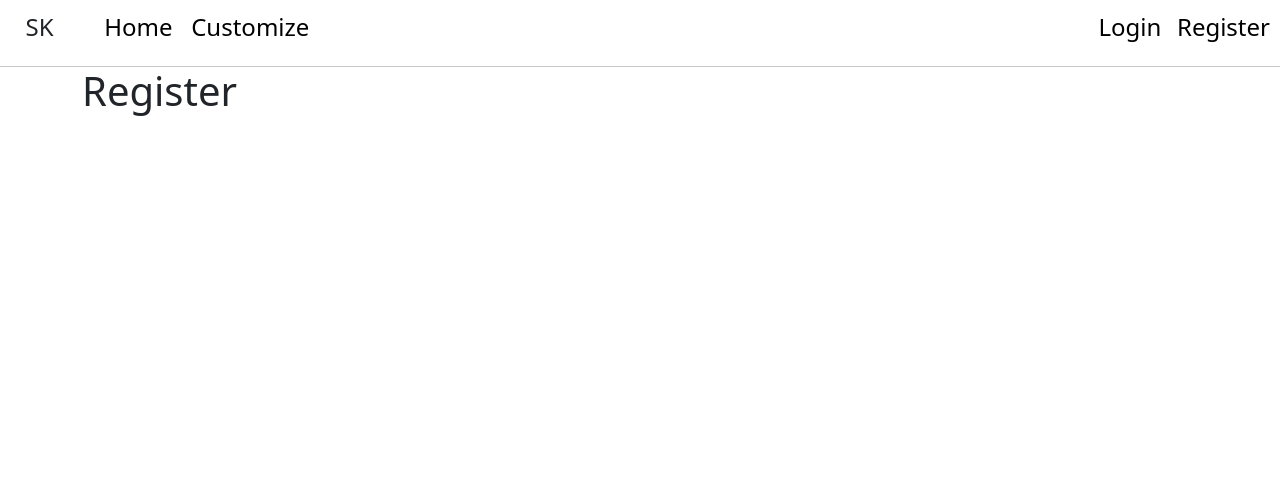
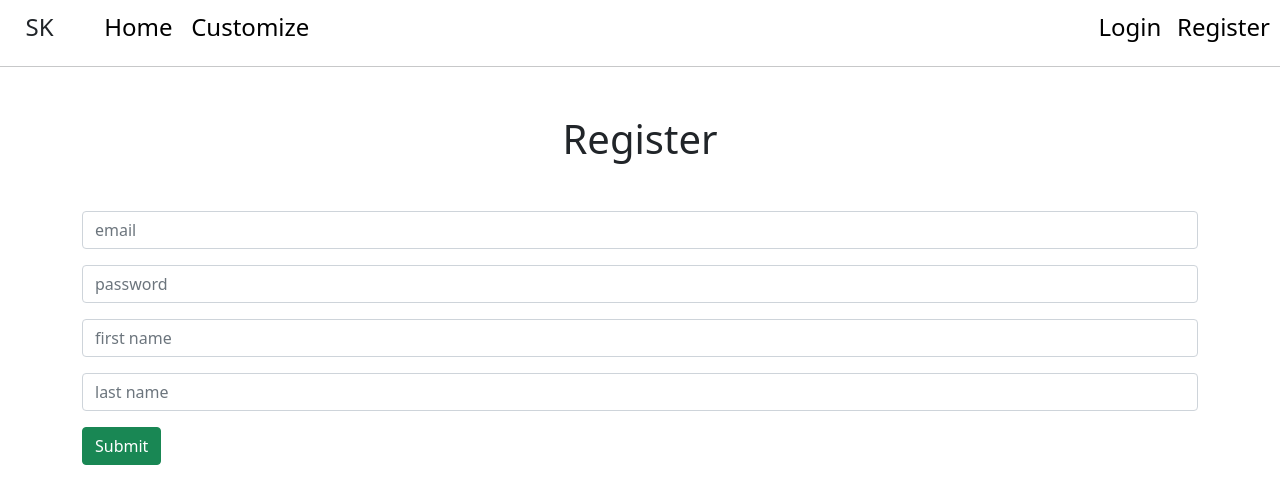
Before and after one commit to danielxhogan/schieffers-keezers, a React (Create React App) app in the folder client/: page /register in a window 1280 px wide. Shown: the top 504 px of the page. Built offline with nearby package versions, Linux system fonts and the light colour scheme; no server answers.

Commit message:
add register page

```diff
--- a/client/src/App.js
+++ b/client/src/App.js
@@ -1,5 +1,5 @@
 import React, { useState, useEffect } from 'react';
-// import './App.css';
+import './App.css';
 import { BrowserRouter as Router, Switch, Route, Redirect } from 'react-router-dom';
 
 // ROUTES
@@ -16,8 +16,6 @@ import Admin from './components/Admin';
 
 // CONSTANTS
 const BASE_URL = 'http://localhost:3001';
-
-
 
 // APP
 // *****************************************************************************************
@@ -48,7 +46,6 @@ const App = () => {
     checkAuthentication();
   })
 
-
   return <>
     <Nav authenticated={authenticated} setAuth={setAuth}/>
 
@@ -70,7 +67,9 @@ const App = () => {
           />
 
           <Route exact path='/register'
-                 render={props => <Register {...props} />}
+                 render={props => !authenticated ?
+                                  <Register {...props} setAuth={setAuth}/> :
+                                  <Redirect to='/' /> }
           />
 
 
--- a/client/src/components/Customize.js
+++ b/client/src/components/Customize.js
@@ -1,9 +1,28 @@
 import React from 'react';
-
+import '../App.css';
+import Card from 'react-bootstrap/Card';
+import Button from 'react-bootstrap/Button';
 
 const Customize = () => {
   return <>
-    <h1>Customize</h1>
+    <h1>Customize Your Keezer</h1>
+
+    <Card style={{ width: '18rem' }}>
+      <Card.Img variant="top" src="/images/freezer-sm.jpg" />
+      <Card.Body>
+        <Card.Title>Card Title</Card.Title>
+        <Card.Text>
+          Some quick example text to build on the card title and make up the bulk of
+          the card's content.
+        </Card.Text>
+        <Button variant="primary">Go somewhere</Button>
+      </Card.Body>
+    </Card>
+
+
+
+
+
   </>
 }
 
--- a/client/src/components/Register.js
+++ b/client/src/components/Register.js
@@ -1,9 +1,50 @@
-import React from 'react';
+import React, { useState } from 'react';
+import { Link } from 'react-router-dom';
 
+const Register = ({ setAuth }) => {
 
-const Register = () => {
+  const [inputs, setInputs] = useState({
+    email: '',
+    password: '',
+    first_name: '',
+    last_name: ''
+  });
+
+  const {email, password, first_name, last_name} = inputs;
+
+  const onChange = e => {
+    setInputs({...inputs, [e.target.name]: e.target.value})
+  };
+
+  const onSubmit = async (e) => {
+    e.preventDefault();
+    try {
+      const body = {email, password, first_name, last_name};
+
+      const response = await fetch('http://localhost:3001/auth/register', {
+                                   method:'POST',
+                                   headers:{'Content-type': 'application/json'},
+                                   body: JSON.stringify(body)
+                                  });
+
+    const parseRes = await response.json();
+    localStorage.setItem('token', parseRes);
+    setAuth();
+
+    } catch (err) {
+      console.log(err.message);
+    }
+  };
+
   return <>
-    <h1>Register</h1>
+  <h1 className='text-center my-5'>Register</h1>
+  <form onSubmit={onSubmit}>
+    <input type='email' name='email' placeholder='email' value={email} onChange={onChange} className='form-control my-3' />
+    <input type='password' name='password' placeholder='password' value={password} onChange={onChange} className='form-control my-3' />
+    <input type='text' name='first_name' placeholder='first name' value={first_name} onChange={onChange} className='form-control my-3' />
+    <input type='text' name='last_name' placeholder='last name' value={last_name} onChange={onChange} className='form-control my-3' />
+    <button className='btn btn-success btn-block'>Submit</button>
+  </form>
   </>
 }
 
--- a/client/src/components/nav/Nav.js
+++ b/client/src/components/nav/Nav.js
@@ -18,13 +18,11 @@ const Nav = (props) => {
         </ul>
       </nav>
 
-
       {/* When not authenticated this will display buttons to login or register
           When authenticated this will display the users name as a button with a
           drop down menu with cart, account details, and logout buttons */}
 
       {props.authenticated ? <UserDropdown setAuth={props.setAuth}/> : <LoginRegister />}
-
 
     </header>
     <hr />
```
Also changed, not shown: client/src/components/nav/nav-components/UserDropdown.js (+4 -4 lines), client/public/images/freezer-sm.jpg (added).
